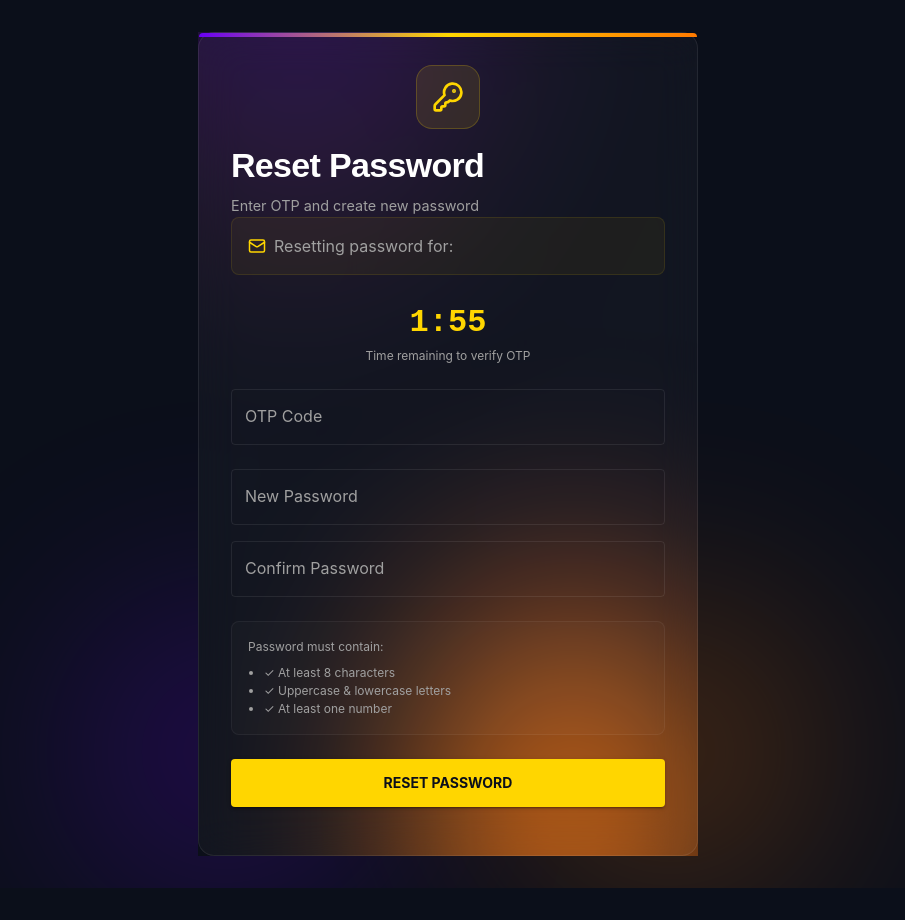
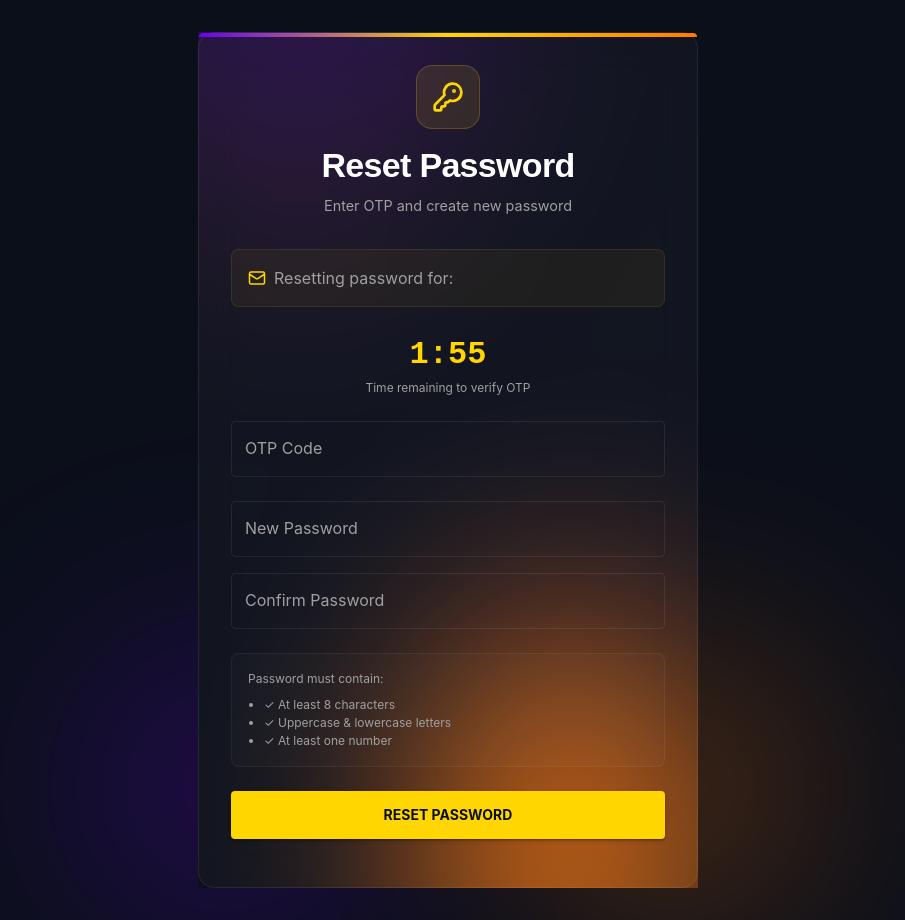
Before and after one commit to asim249/TaskNova, a Next.js app in the folder frontend/: page /reset-password in a window 1280 px wide. Shown: the whole page, without its empty margins (192-1097 px from the left). Before the commit the page ends 888 px from the top, so only its background shows below. Built offline with nearby package versions, Linux system fonts and the light colour scheme; no server answers.

Commit message:
solve the box issue

```diff
--- a/frontend/src/app/reset-password/page.tsx
+++ b/frontend/src/app/reset-password/page.tsx
@@ -225,7 +225,7 @@ export default function ResetPassword() {
           />
 
           {/* Header */}
-          <Box textAlign="center" mb={4}>
+          <Box sx={{ textAlign: "center", mb: 4 }}>
             <Box
               sx={{
                 width: 64,
```
